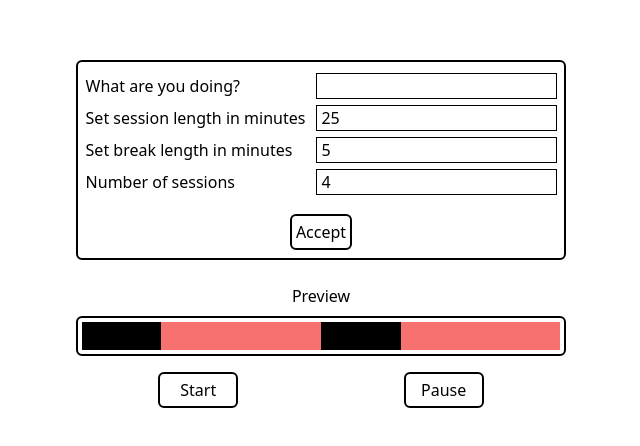
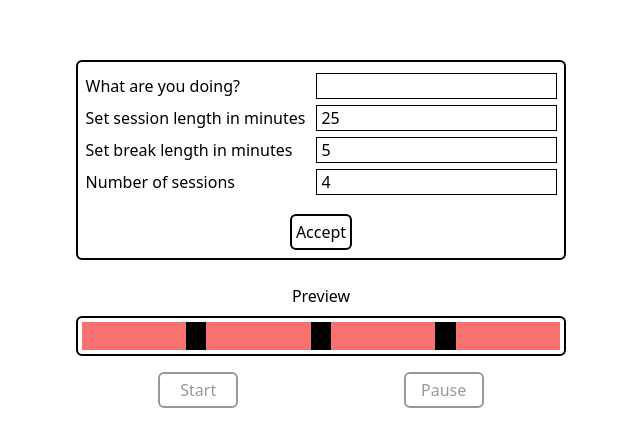
Before and after one commit to jprymak/pomodoro-deluxe, a React (Create React App) app: page / in a window 1280 px wide. Shown: the part 188-634 px from the top of the page, without its empty margins (319-959 px from the left). Built offline with nearby package versions, Linux system fonts and the light colour scheme.

Commit message:
feat: update preview based on TaskCreator state

```diff
--- a/src/components/TaskCreator.js
+++ b/src/components/TaskCreator.js
@@ -7,28 +7,63 @@ class TaskCreator extends React.Component {
     task: "",
     sessionLengthInMinutes: 25,
     breakLengthInMinutes: 5,
-    numberOfSessions: 4
+    numberOfSessions: 4,
+    previewBlocks: [
+      "session",
+      "break",
+      "session",
+      "break",
+      "session",
+      "break",
+      "session",
+    ],
   };
 
   handleSubmit = (event) => {
     event.preventDefault();
-    console.log(this.state);
   };
 
   handleTaskNameChange = (event) => {
-    this.setState({ task: event.target.value });
+    this.setState({ task: event.target.value }, () => {
+      this.createPreviewBlocks();
+    });
   };
 
   handleSessionLengthInMinutesChange = (event) => {
-    this.setState({ sessionLengthInMinutes: event.target.value });
+    this.setState({ sessionLengthInMinutes: event.target.value }, () => {
+      this.createPreviewBlocks();
+    });
   };
 
   handleBreakLengthInMinutesChange = (event) => {
-    this.setState({ breakLengthInMinutes: event.target.value });
+    this.setState({ breakLengthInMinutes: event.target.value }, () => {
+      this.createPreviewBlocks();
+    });
   };
 
   handleNumberOfSessionsChange = (event) => {
-    this.setState({ numberOfSessions: event.target.value });
+    this.setState({ numberOfSessions: event.target.value }, () => {
+      this.createPreviewBlocks();
+    });
+  };
+
+  createPreviewBlocks = () => {
+    this.setState(
+      (prevState) => {
+        const previewBlocks = [];
+        for (let i = 1; i <= this.state.numberOfSessions; i++) {
+          if (i < this.state.numberOfSessions) {
+            previewBlocks.push("session", "break");
+          } else {
+            previewBlocks.push("session");
+          }
+        }
+        return { previewBlocks };
+      },
+      () => {
+        console.log(this.state.previewBlocks);
+      }
+    );
   };
 
   render() {
--- a/src/components/TaskPreview.js
+++ b/src/components/TaskPreview.js
@@ -1,20 +1,42 @@
-function TaskPreview() {
+import React from "react";
+import { v4 as uuidv4 } from "uuid";
+function TaskPreview({ formValue }) {
+  const {
+    task,
+    previewBlocks,
+    sessionLengthInMinutes,
+    breakLengthInMinutes,
+    numberOfSessions,
+  } = formValue;
+  const totalCycleLengthInMinutes = numberOfSessions*sessionLengthInMinutes + breakLengthInMinutes *(numberOfSessions-1)
+  const sessionBlockWidth = sessionLengthInMinutes/totalCycleLengthInMinutes*100;
+  const breakBlockWidth = breakLengthInMinutes/totalCycleLengthInMinutes*100;
   return (
     <div className="h-20 w-full">
-        <h2 className="mx-auto w-full text-center mb-2">Preview</h2>
+      <h2 className="mx-auto w-full text-center mb-2">Preview</h2>
+      <h2 className="mx-auto w-full text-center mb-2">{task}</h2>
       <div className="w-full border-2 border-solid border-black rounded-md h-3/6 p-1 flex">
-        <div className="h-full w-1/6 bg-black"></div>
-        <div className="h-full w-2/6 bg-red-400"></div>
-        <div className="h-full w-1/6 bg-black"></div>
-        <div className="h-full w-2/6 bg-red-400"></div>
+        {previewBlocks.map((block) => {
+          return block == "session" ? (
+            <div key={uuidv4()} className="h-full bg-red-400" style={{width: `${sessionBlockWidth}%` }}></div>
+          ) : (
+            <div key={uuidv4()} className="h-full bg-black" style={{width: `${breakBlockWidth}%` }}></div>
+          );
+        })}
       </div>
       <div className="flex justify-around">
-      <button className="p-1 self-center border-solid border-2 border-black rounded-md mt-4 w-20" disabled>
-        Start
-      </button>
-      <button className="p-1 self-center border-solid border-2 border-black rounded-md mt-4 w-20" disabled>
-        Pause
-      </button>
+        <button
+          className="p-1 self-center border-solid border-2 border-black rounded-md mt-4 w-20 opacity-40"
+          disabled
+        >
+          Start
+        </button>
+        <button
+          className="p-1 self-center border-solid border-2 border-black rounded-md mt-4 w-20 opacity-40"
+          disabled
+        >
+          Pause
+        </button>
       </div>
     </div>
   );
```
